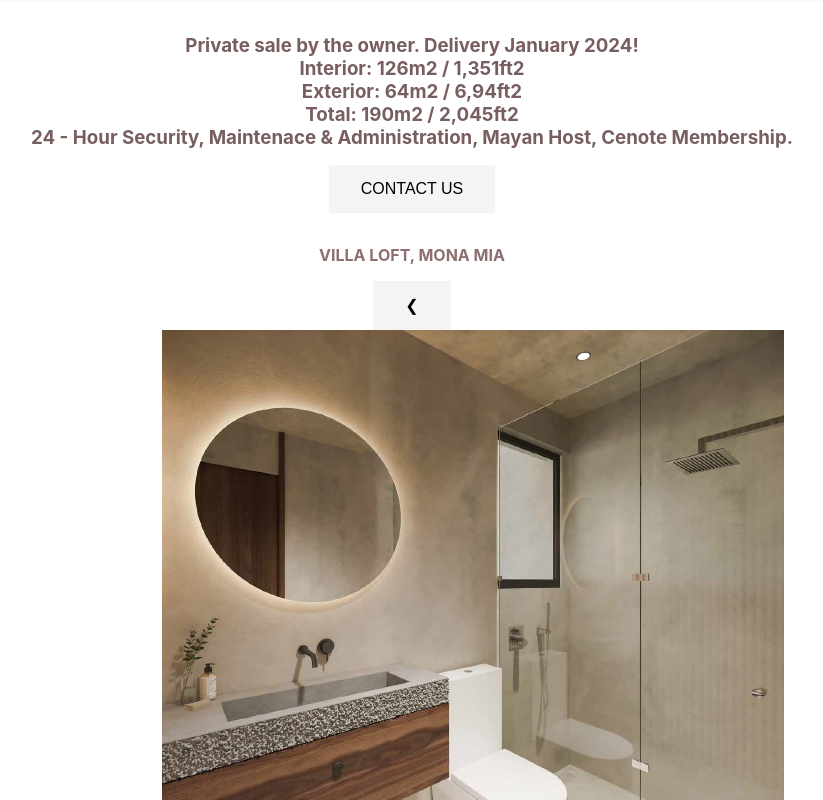
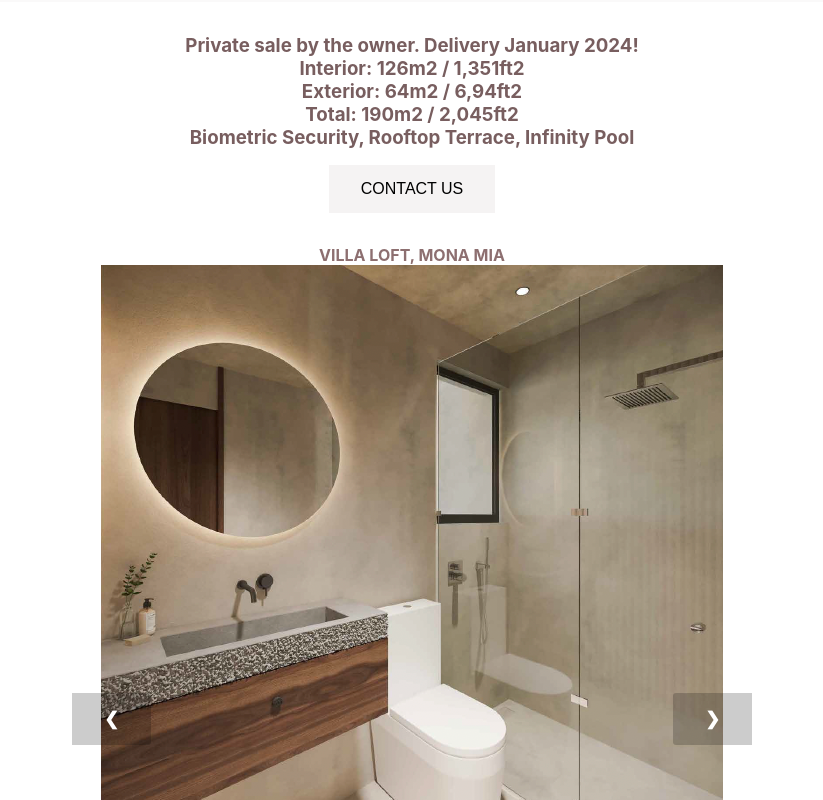
Before and after one commit to saraiee17/tulum, a React (Create React App) app: page / in a window 1280 px wide. Shown: the part 1180-1980 px from the top of the page, without its empty margins (228-1051 px from the left). Built offline with nearby package versions, Linux system fonts and the light colour scheme.

Commit message:
finishing touches

```diff
--- a/src/pages/Home/Home.js
+++ b/src/pages/Home/Home.js
@@ -88,7 +88,7 @@ function Home(){
                     <h3 className="deeper">Interior: 126m2 / 1,351ft2</h3>
                     <h3 className="deeper">Exterior: 64m2 / 6,94ft2</h3>
                     <h3 className="deeper">Total: 190m2 / 2,045ft2</h3>
-                    <h3 className="deeper">24 - Hour Security, Maintenace & Administration, Mayan Host, Cenote Membership.</h3>
+                    <h3 className="deeper">Biometric Security, Rooftop Terrace, Infinity Pool </h3>
                     <Link to='/Contact'><button>CONTACT US</button></Link>
                 </section>
                 <section className='home__slideshow'>
@@ -96,7 +96,7 @@ function Home(){
                     <div className="slideshow-container">
 
                         <button className="prev" onClick={prevSlide}>&#10094;</button>
-                        <img src = {slides[currentSlide]} alt = {`Slide ${currentSlide}`}/>
+                        <img className="slideImg" src = {slides[currentSlide]} alt = {`Slide ${currentSlide}`}/>
                         <button className="next" onClick={nextSlide} >&#10095;</button>
                     </div>
 
--- a/src/pages/Home/Home.scss
+++ b/src/pages/Home/Home.scss
@@ -125,56 +125,65 @@ button:hover{
 }
 
 .slideshow-container {
-    max-width: 500px;
-    position: relative;
     margin: auto;
 
-    /* Hide the images by default */
-    // .mySlides {
-    //   display: none;
-    // }
+  }
 
-    /* Next & previous buttons */
-    // .prev, .next {
-    //   cursor: pointer;
-    //   position: absolute;
-    //   top: 50%;
-    //   width: auto;
-    //   margin-top: -22px;
-    //   padding: 16px;
-    //   color: white;
-    //   font-weight: bold;
-    //   font-size: 18px;
-    //   transition: 0.6s ease;
-    //   border-radius: 0 3px 3px 0;
-    //   user-select: none;
+  .slideImg{
+    max-width: 300px;
+    max-height: 300px;
+    @include mixins.tablet{
+        max-width: 400px;
+        max-height: 400px;
+     }
+     @include mixins.between{
+         max-width: 550px;
+         max-height: 550px;
+      }
+     @include mixins.desktop{
+         max-width: 650px;
+         max-height: 650px;
+      }
+}
 
-    //   /* Position the "next button" to the right */
-    //   &.next {
-    //     right: 0;
-    //     border-radius: 3px 0 0 3px;
-    //   }
+    .prev, .next {
 
-    //   /* On hover, add a black background color with a little bit see-through */
-    //   &:hover {
-    //     background-color: rgba(0, 0, 0, 0.8);
-    //   }
-    // }
+      color: white;
+      font-weight: bold;
+      font-size: 18px;
+      transition: 0.6s ease;
+      border-radius: 0 3px 3px 0;
+      user-select: none;
+      background-color: rgba(0, 0, 0, 0.2);
 
+      /* Position the "next button" to the right */
+      &.next {
+        right: 50px;
+        bottom:70px;
+        position: relative;
+        border-radius: 3px 0 0 3px;
+        @include mixins.tablet{
+            bottom:100px;
+         }
+         @include mixins.between{
+            bottom:150px;
+          }
+      }
 
-    // /* Fading animation */
-    // .fade {
-    //   animation-name: fade;
-    //   animation-duration: 1.5s;
+      &.prev{
+        position: relative;
+        left: 50px;
+        bottom:70px;
+        @include mixins.tablet{
+            bottom:100px;
+         }
+         @include mixins.between{
+            bottom:150px;
+          }
+      }
 
-    //   @keyframes fade {
-    //     from {
-    //       opacity: 0.4;
-    //     }
-
-    //     to {
-    //       opacity: 1;
-    //     }
-    //   }
-    // }
-  }
+      /* On hover, add a black background color with a little bit see-through */
+      &:hover {
+        background-color: colors.$herobackground;
+      }
+    }
```
